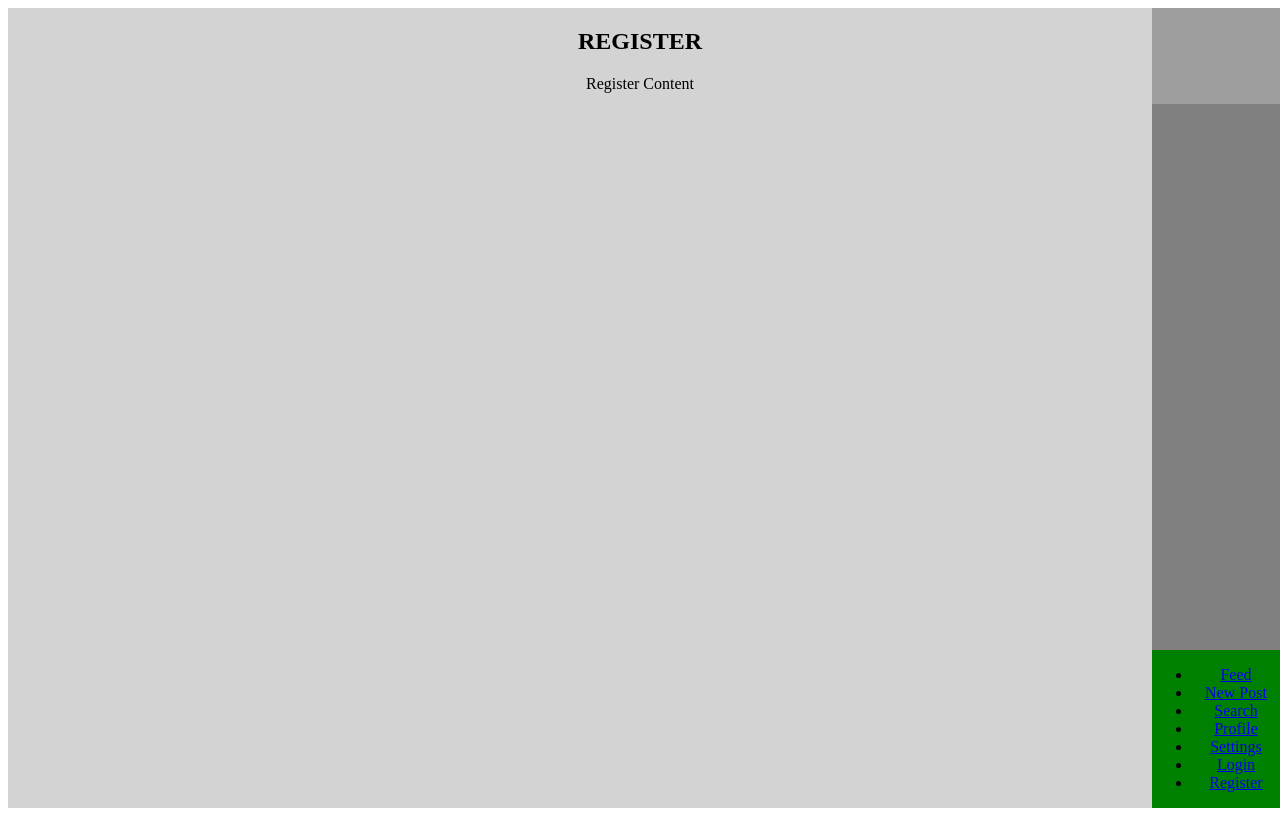
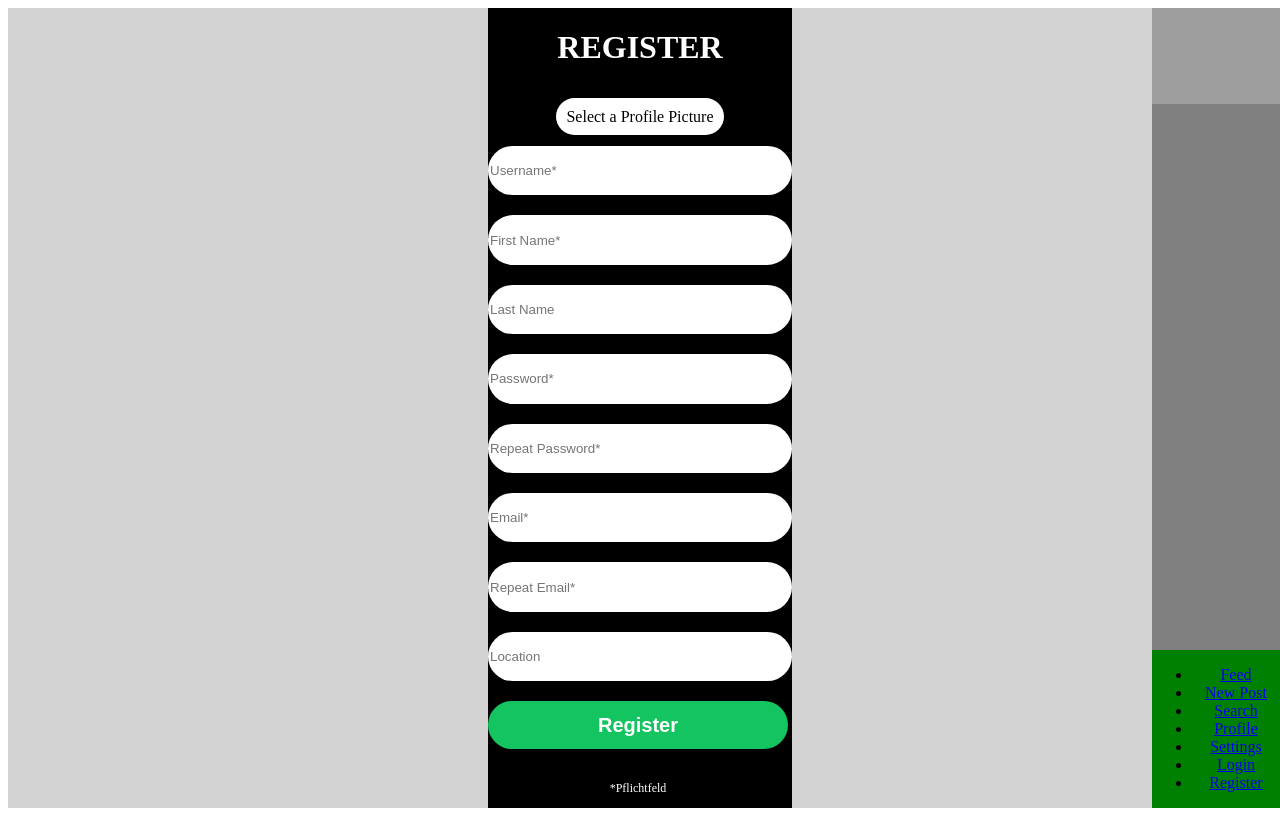
Before and after one commit to tom-mate-o/Social-App-Gimme5, a React (Create React App) app in the folder gimme5app/frontend/: page /register in a window 1280 px wide. Built offline with nearby package versions, Linux system fonts and the light colour scheme; no server answers; grey boxes are pictures that could not be loaded.

Commit message:
registercomponents created

```diff
--- a/gimme5app/frontend/src/App.css
+++ b/gimme5app/frontend/src/App.css
@@ -37,7 +37,7 @@
   }
 }
 
-input{
+input, label{
   width: 300px;
   height: 55px;
   border-radius: 25px;
@@ -66,7 +66,7 @@ button:hover{
   cursor: pointer;
 }
 
-.newPost, .login {
+.newPost, .login, .register {
   background-color: black;
   color: white;
   display: flex;
@@ -86,7 +86,7 @@ button:hover{
   }
 }
 
-.login{
+.login, .register{
   p{
     font-size: 12px;
     width: 300px;
--- a/gimme5app/frontend/src/components/pages/register.js
+++ b/gimme5app/frontend/src/components/pages/register.js
@@ -1,12 +1,10 @@
 import React, { Component } from "react";
+import RegisterToApp from "../register/registerToApp";
 
 export default class Register extends Component {
   render() {
     return (
-      <div>
-        <h2>REGISTER</h2>
-        <p>Register Content</p>
-      </div>
+      <RegisterToApp/>
     );
   }
 }
--- /dev/null
+++ b/gimme5app/frontend/src/components/register/registerToApp.jsx
@@ -0,0 +1,92 @@
+import React, { useRef } from "react";
+
+export default function RegisterToApp() {
+  const username = useRef();
+  const firstname = useRef();
+  const lastname = useRef();
+  const password = useRef();
+  const password2 = useRef();
+  const email = useRef();
+  const email2 = useRef();
+  const location = useRef();
+
+  return (
+    <div className="register">
+      <h1>REGISTER</h1>
+
+      <form>
+        <input style={{ display: "none" }} type="file" id="file" name="file" />
+        <label
+          htmlFor="file"
+          style={{
+            cursor: "pointer",
+            padding: "10px",
+            backgroundColor: "white",
+            color: "black",
+          }}
+        >
+          Select a Profile Picture
+        </label>
+      </form>
+
+      <input ref={username} id="username" type="text" placeholder="Username*" />
+
+      <input
+        ref={firstname}
+        id="firstname"
+        type="text"
+        placeholder="First Name*"
+      />
+      <input ref={lastname} id="lastname" type="text" placeholder="Last Name" />
+
+      <input
+        ref={password}
+        id="password"
+        type="password"
+        placeholder="Password*"
+      />
+
+      <input
+        ref={password2}
+        id="password2"
+        type="password"
+        placeholder="Repeat Password*"
+      />
+
+      <input ref={email} id="email" type="email" placeholder="Email*" />
+      <input
+        ref={email2}
+        id="email2"
+        type="email"
+        placeholder="Repeat Email*"
+      />
+
+      <input ref={location} id="location" type="text" placeholder="Location" />
+
+      <button
+        onClick={() => {
+          console.log(username.current.value);
+          console.log(firstname.current.value);
+          console.log(lastname.current.value);
+          console.log(password.current.value);
+          console.log(password2.current.value);
+          console.log(email.current.value);
+          console.log(email2.current.value);
+          console.log(location.current.value);
+          username.current.value = "";
+          firstname.current.value = "";
+          lastname.current.value = "";
+          password.current.value = "";
+          password2.current.value = "";
+          email.current.value = "";
+          email2.current.value = "";
+          location.current.value = "";
+        }}
+      >
+        Register
+      </button>
+
+      <p>*Pflichtfeld</p>
+    </div>
+  );
+}
```
